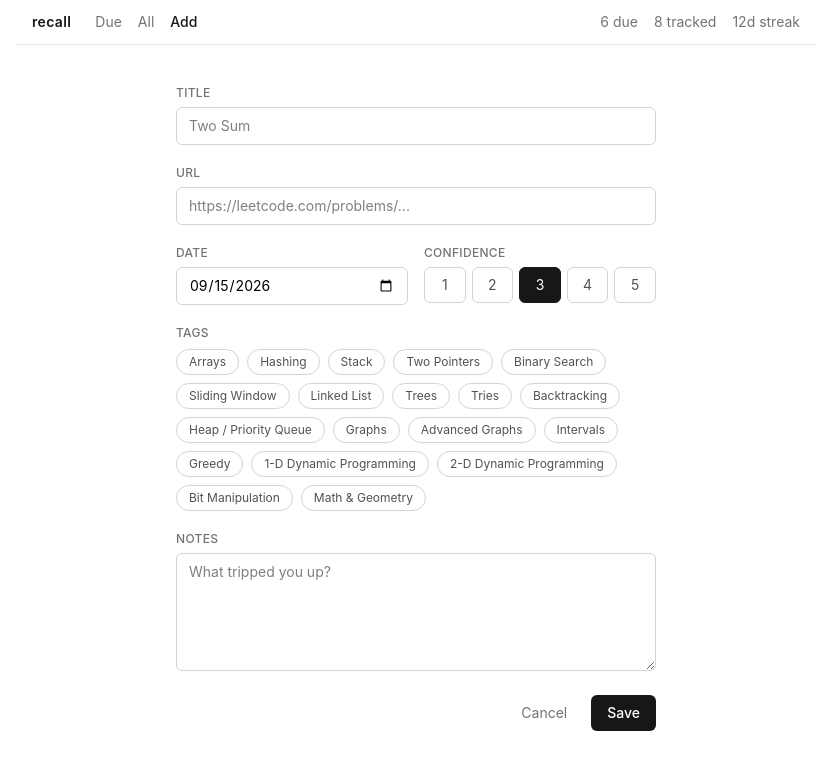
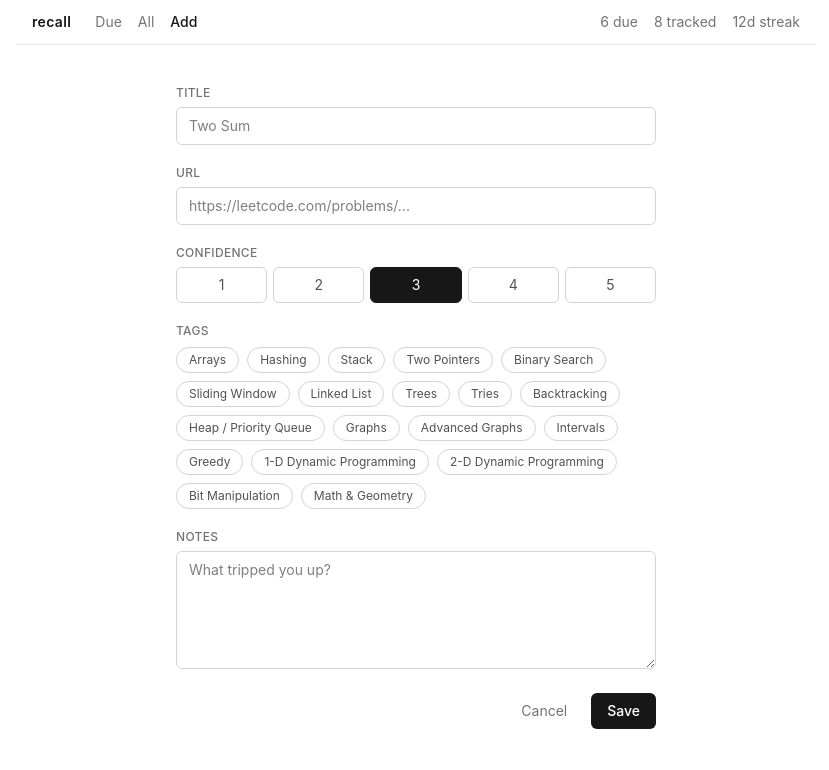
Before and after one commit to jordanfulawka/recall, a React (Vite) app in the folder client/: page /dashboard/add in a window 1280 px wide. Shown: the top 770 px of the page, without its empty margins (224-1053 px from the left). Built offline with nearby package versions, Linux system fonts and the light colour scheme.

Commit message:
feat: add due page and all required endpoints

```diff
--- a/client/src/components/Add.tsx
+++ b/client/src/components/Add.tsx
@@ -1,4 +1,4 @@
-import { useEffect, useState } from 'react';
+import { useState } from 'react';
 import problemTags from '../lib/problemTags';
 import { createProblem } from '../lib/api';
 import { useAuth } from '../contexts/AuthProvider';
@@ -13,22 +13,12 @@ const labelStyles =
 function Add() {
   const [title, setTitle] = useState('');
   const [url, setUrl] = useState('');
-  const [date, setDate] = useState('');
   const [confidence, setConfidence] = useState(3);
   const [tags, setTags] = useState<string[]>([]);
   const [notes, setNotes] = useState('');
 
   const { token } = useAuth();
   const navigate = useNavigate();
-
-  useEffect(() => {
-    const date = new Date();
-    const year = date.getFullYear();
-    const month = date.getMonth() + 1;
-    const paddedMonth = month.toString().length == 1 ? '0' + month : month;
-    const day = date.getDate();
-    setDate(`${year}-${paddedMonth}-${day}`);
-  }, []);
 
   function toggleTag(newTag: string) {
     const tagIncluded = tags.some((tag) => tag === newTag);
@@ -39,7 +29,7 @@ function Add() {
     }
   }
 
-  async function handleSubmit(e) {
+  async function handleSubmit(e: React.SubmitEvent) {
     try {
       e.preventDefault();
       if (!token) return;
@@ -89,21 +79,7 @@ function Add() {
           />
         </div>
 
-        <div className='flex gap-4'>
-          <div className='flex flex-1 flex-col gap-1.5'>
-            <label className={labelStyles} htmlFor='date'>
-              Date
-            </label>
-            <input
-              id='date'
-              type='date'
-              value={date}
-              onChange={(e) => setDate(e.target.value)}
-              className={fieldStyles}
-            />
-          </div>
-
-          <div className='flex flex-1 flex-col gap-1.5'>
+        <div className='flex flex-col gap-1.5'>
           <label className={labelStyles} htmlFor='confidence'>
             Confidence
           </label>
@@ -129,7 +105,6 @@ function Add() {
                 {value}
               </button>
             ))}
-            </div>
           </div>
         </div>
 
--- a/client/src/components/Due.tsx
+++ b/client/src/components/Due.tsx
@@ -1,5 +1,36 @@
+import { useEffect, useState } from 'react';
+import { useAuth } from '../contexts/AuthProvider';
+import { getDueProblems, getProblems } from '../lib/api';
+import type { Problem } from '../lib/types';
+import ProblemCard from './ProblemCard';
+
 function Due() {
-  return <div>due</div>;
+  const [dueProblems, setDueProblems] = useState<Problem[]>([]);
+
+  const { token } = useAuth();
+
+  useEffect(() => {
+    async function fetchDueProblems() {
+      try {
+        if (!token) return;
+        const { problems } = await getDueProblems(token);
+        console.log(problems);
+        setDueProblems(problems);
+      } catch (err) {
+        console.log(err);
+      }
+    }
+    fetchDueProblems();
+  }, []);
+
+  return (
+    <div>
+      {dueProblems &&
+        dueProblems?.map((problem) => (
+          <ProblemCard problem={problem} key={problem.id} />
+        ))}
+    </div>
+  );
 }
 
 export default Due;
--- a/client/src/lib/api.ts
+++ b/client/src/lib/api.ts
@@ -59,4 +59,21 @@ async function getProblems(token: string) {
   return response.json();
 }
 
-export { login, createProblem, getProblems };
+async function getDueProblems(token: string) {
+  const response = await fetch(
+    `${import.meta.env.VITE_BASE_URL}/api/v1/problems/due`,
+    {
+      headers: {
+        'Content-Type': 'application/json',
+        Authorization: `Bearer ${token}`,
+      },
+    },
+  );
+  if (!response.ok) {
+    const data = await response.json();
+    throw new Error(data.error);
+  }
+  return response.json();
+}
+
+export { login, createProblem, getProblems, getDueProblems };
```
Also changed, not shown: 2 other files (tests, documents, lock files or other folders). Lines whose indentation alone changed are shown as unchanged.
